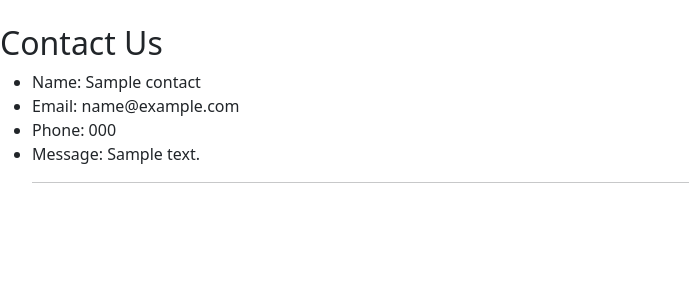
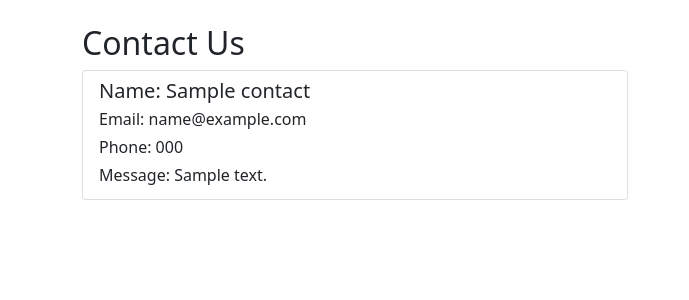
Before and after one commit to mklymchuk/RemontikaWebPage, a Django app: page /contact/ in a window 1280 px wide. Shown: the part 58-358 px from the top of the page, without its empty margins (0-689 px from the left). Run offline with Django 5.2, Linux system fonts and the light colour scheme; tables that the repository leaves empty hold one stand-in row (values such as "Sample post").

Commit message:
New style for web pages.

```diff
--- a/remontika/company/templates/company/contacts.html
+++ b/remontika/company/templates/company/contacts.html
@@ -1,16 +1,23 @@
 {% extends "company/base.html" %}
 
 {% block content %}
-<h2>Contact Us</h2>
-    <ul>
-        {% for contact in contacts %}
-            <li>Name: {{ contact.name }}</li>
-            <li>Email: {{ contact.email }}</li>
-            <li>Phone: {{ contact.phone }}</li>
-            <li>Message: {{ contact.message }}</li>
-            <hr> <!-- Optional: Add a horizontal line between contacts -->
-        {% empty %}
-            <li>No contacts available</li>
-        {% endfor %}
-    </ul>
+<div class="container">
+    <h2>Contact Us</h2>
+    <div class="row">
+        <div class="col-md-6">
+            <ul class="list-group">
+                {% for contact in contacts %}
+                    <li class="list-group-item">
+                        <h5 class="mb-1">Name: {{ contact.name }}</h5>
+                        <p class="mb-1">Email: {{ contact.email }}</p>
+                        <p class="mb-1">Phone: {{ contact.phone }}</p>
+                        <p class="mb-1">Message: {{ contact.message }}</p>
+                    </li>
+                {% empty %}
+                    <li class="list-group-item">No contacts available</li>
+                {% endfor %}
+            </ul>
+        </div>
+    </div>
+</div>
 {% endblock content %}
```
Also changed, not shown: remontika/company/templates/company/index.html (+12 -1 lines), remontika/company/templates/company/services.html (+16 -10 lines).
